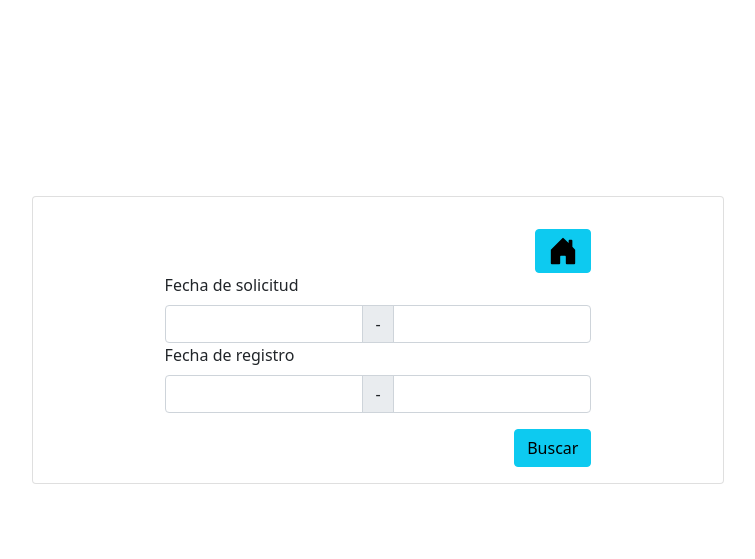
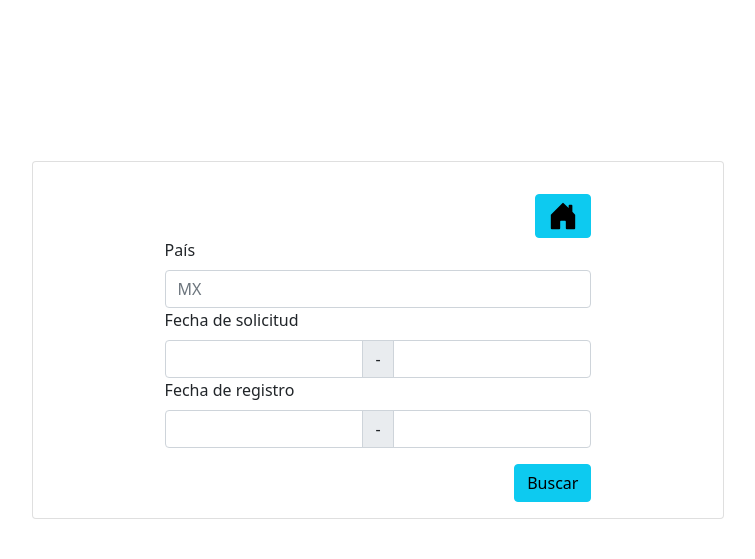
Before and after one commit to BrayanArroyoChavez/wsBrandium, a Django app: page /busqueda/ in a window 1280 px wide. Shown: the part 80-639 px from the top of the page, without its empty margins (262-1017 px from the left). Run offline with Django 3.2, Linux system fonts and the light colour scheme.

Commit message:
Se agrego la opción de ingresar el país en el proceso de busqueda

```diff
--- a/wsBrandiumDJ/templates/busqueda.html
+++ b/wsBrandiumDJ/templates/busqueda.html
@@ -57,13 +57,17 @@
                     </div>
                     <form id="busqueda" method="POST" action="/scraping">
                         {% csrf_token %}
-                        <label for="basic-url" class="form-label">Fecha de solicitud</label>
+                        <div class="form-group">
+                            <label class="form-label">País</label>
+                            <input name="Pais" type="text" class="form-control" placeholder="MX">
+                          </div>
+                        <label class="form-label">Fecha de solicitud</label>
                         <div class="input-group">
                             <input name="fsStart" type="text" class="form-control datepicker" aria-describedby="basic-addon3">
                             <span class="input-group-text">-</span>
                             <input name="fsEnd" type="text" class="form-control datepicker" aria-describedby="basic-addon3">
                         </div>
-                        <label for="basic-url" class="form-label">Fecha de registro</label>
+                        <label class="form-label">Fecha de registro</label>
                         <div class="input-group">
                             <input name="frStart" type="text" class="form-control datepicker" aria-describedby="basic-addon3">
                             <span class="input-group-text">-</span>
```
Also changed, not shown: wsBrandiumDJ/static/scraping/main.py (+6 -3 lines).
